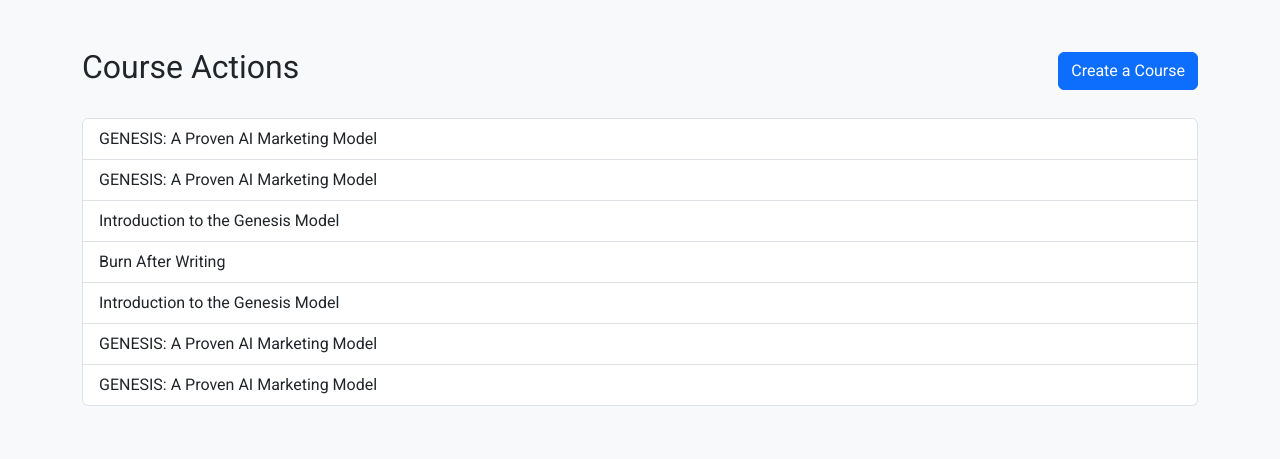
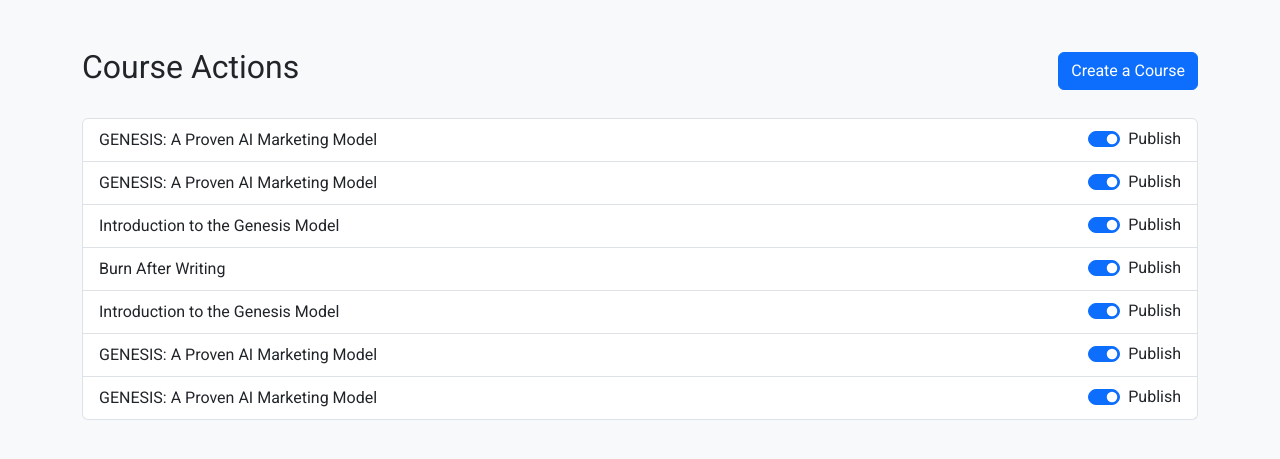
Before and after one commit to ubaidev1/ai-course-builder, a Django app: page /course_actions/ in a window 1280 px wide. Shown: the part 76-535 px from the top of the page. Run offline with Django 5.2, Linux system fonts and the light colour scheme; a user stored in the database is signed in; data comes from the database, SQL or seed files in the repository; both versions use the stored data as it was after the commit.

Commit message:
course publish/unpublish switch

```diff
--- a/course/models/course.py
+++ b/course/models/course.py
@@ -6,6 +6,7 @@ from users.models import BaseModel
 class Course(BaseModel):
     title = models.CharField(max_length=255)
     description = models.CharField(max_length=1500, null=True, blank=True)
+    is_published = models.BooleanField(default=True)
 
     def __str__(self):
         return self.title
--- a/course/views.py
+++ b/course/views.py
@@ -86,7 +86,7 @@ def get_next_lesson(course, user):
 
 
 def get_course_progress(user):
-    courses = Course.objects.all()
+    courses = Course.objects.filter(is_published=True)
     course_progress = []
     for course in courses:
         total_quizzes = Quiz.objects.filter(lesson__module__course=course).count()
--- a/templates/course_actions.html
+++ b/templates/course_actions.html
@@ -1,7 +1,7 @@
 {% extends 'base.html' %}
 
 {% block title %}
-    Admin - Course Actions
+Admin - Course Actions
 {% endblock %}
 
 {% block content %}
@@ -12,17 +12,49 @@
         <a href="{% url 'dashboard' %}" class="btn btn-primary">Create a Course</a>
     </div>
 
-    <!-- Display List of Courses -->
     <div class="list-group">
-        {% if course %}
-            {% for c in course %}
-                <a href="" class="list-group-item list-group-item-action">
-                    {{ c.title }}
-                </a>
-            {% endfor %}
+        {% if courses %}
+        {% for course in courses %}
+        <div class="list-group-item d-flex justify-content-between align-items-center">
+                {{ course.title }}
+            <div class="form-check form-switch">
+                <input class="form-check-input toggle-publish" type="checkbox" data-course-id="{{ course.id }}"
+                       {% if course.is_published %}checked{% endif %}>
+                <label class="form-check-label">
+                    Publish
+                </label>
+            </div>
+        </div>
+        {% endfor %}
         {% else %}
-            <p class="text-muted">No courses available.</p>
+        <p class="text-muted">No courses available.</p>
         {% endif %}
     </div>
 </div>
+
+<script>
+    // Handle toggling of the publish status
+    document.querySelectorAll('.toggle-publish').forEach(function(switchElement) {
+        switchElement.addEventListener('change', function() {
+            const courseId = this.dataset.courseId;
+            const isChecked = this.checked;
+            fetch(`/toggle-course-publish/${courseId}/`, {
+                method: 'POST',
+                headers: {
+                    'X-CSRFToken': '{{ csrf_token }}',
+                    'Content-Type': 'application/json'
+                }
+            }).then(response => response.json())
+              .then(data => {
+                  if (data.status !== 'success') {
+                      alert('Failed to update the course publish status.');
+                      this.checked = !isChecked;
+                  }
+              }).catch(() => {
+                  alert('Failed to update the course publish status.');
+                  this.checked = !isChecked;
+              });
+        });
+    });
+</script>
 {% endblock %}
--- a/users/urls.py
+++ b/users/urls.py
@@ -5,6 +5,7 @@ from .views import *
 urlpatterns = [
     path('dashboard/', dashboard, name='dashboard'),
     path('course_actions/', course_actions, name="course_actions"),
+    path('toggle-course-publish/<uuid:course_id>/', toggle_course_publish, name='toggle_course_publish'),
     path('result/', result_view, name='result'),
     path('extend_course/', extend_course, name='extend_course'),
     path('', signup, name='signup'),
--- a/users/views.py
+++ b/users/views.py
@@ -6,6 +6,7 @@ from django.contrib.auth import authenticate, login, logout
 from django.contrib.auth.decorators import login_required
 from django.core.files.storage import FileSystemStorage
 from django.db.models import Q
+from django.http import JsonResponse
 from django.shortcuts import render, redirect, get_object_or_404
 
 from antropic_api.anthropic_response import get_ai_course_details
@@ -117,10 +118,20 @@ def course_actions(request):
         messages.error(request, 'You do not have permission to access this page.')
         return redirect('home')
     context = {
-        'course': Course.objects.all()
+        'courses': Course.objects.all()
     }
+    return render(request, 'course_actions.html', context)
 
-    return render(request, 'course_actions.html', context)
+
+@login_required
+def toggle_course_publish(request, course_id):
+    if not request.user.is_admin:
+        return JsonResponse({'error': 'Unauthorized'}, status=403)
+
+    course = get_object_or_404(Course, id=course_id)
+    course.is_published = not course.is_published
+    course.save()
+    return JsonResponse({'status': 'success', 'is_published': course.is_published})
 
 
 @login_required
```
Also changed, not shown: course/migrations/0004_course_is_published.py (added), db.sqlite3.
